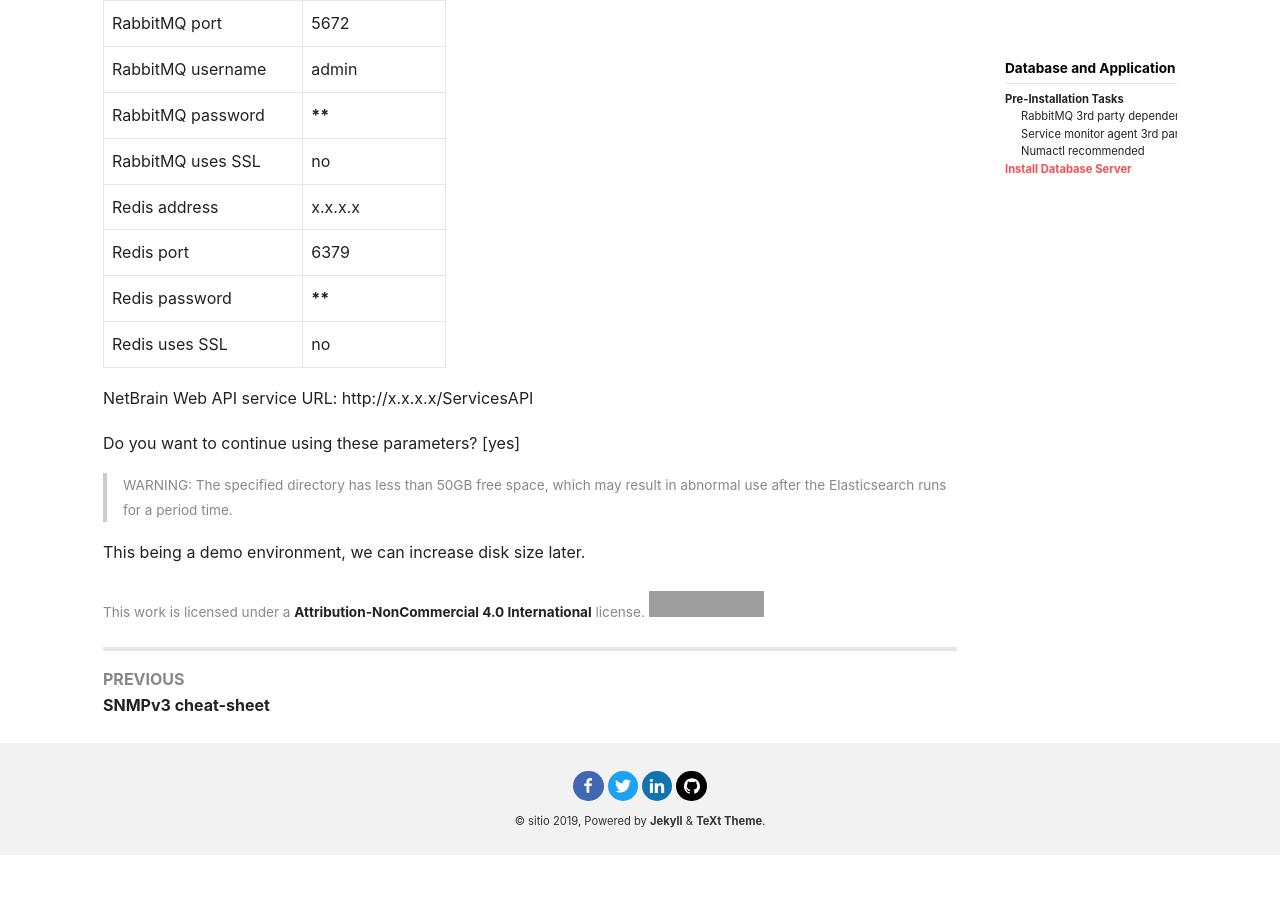
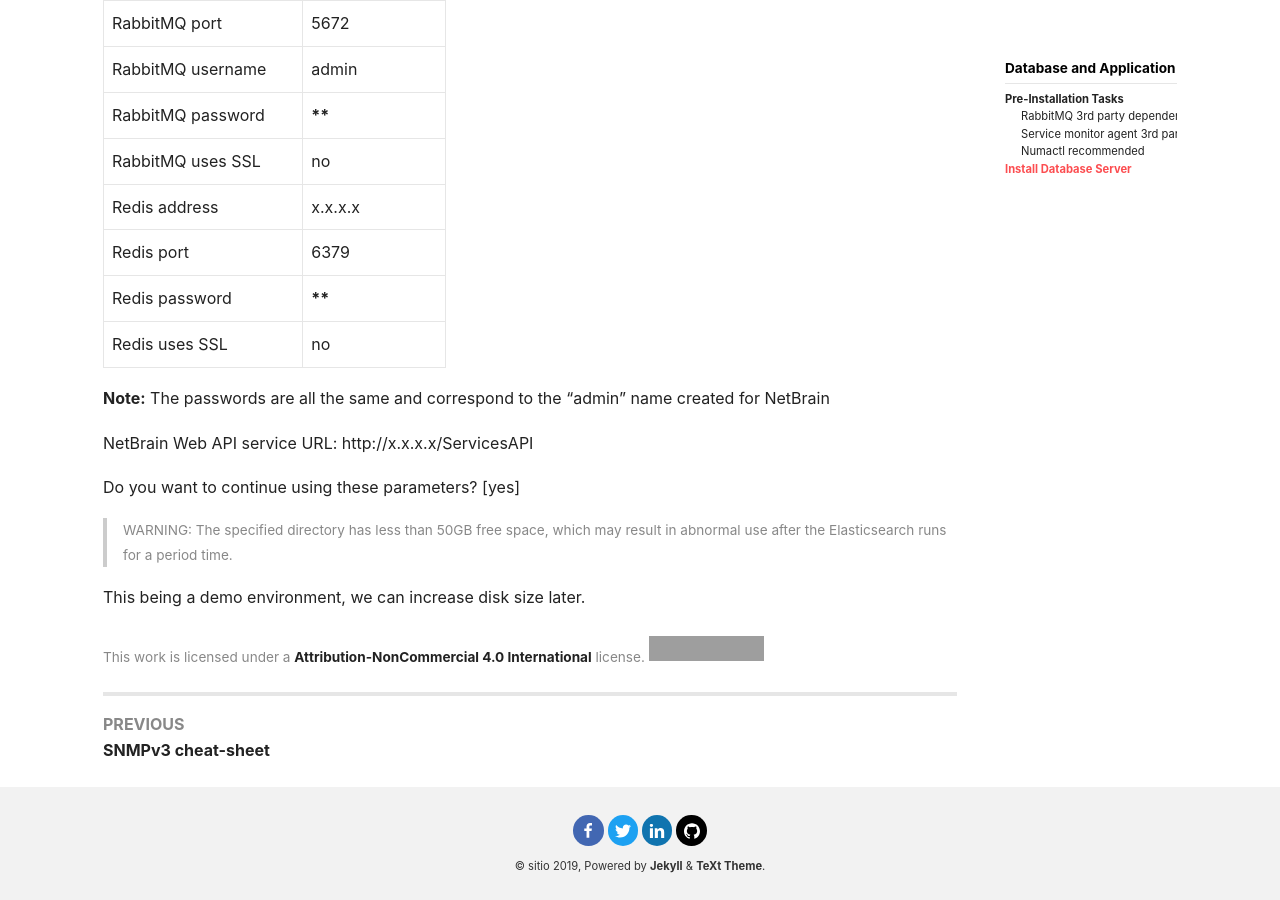
Before and after one commit to amarinjs/sitio, a Jekyll site: the page built from _posts/2019-12-12-Netbrain-all-in-two.md, in a window 1280 px wide and 900 px high, scrolled down 4200 px. Built offline with Jekyll 4.4.1, drawn with Linux system fonts in a browser that asks for light colours; nearby versions of some CDN libraries; comment, search, counter and statistics services are not loaded; before the commit the page ends 5055 px from its top, so only the background shows below that; grey boxes are pictures that could not be loaded.

Commit message:
Update 2019-12-12-Netbrain-all-in-two.md

```diff
--- a/_posts/2019-12-12-Netbrain-all-in-two.md
+++ b/_posts/2019-12-12-Netbrain-all-in-two.md
@@ -167,6 +167,8 @@
 | Redis uses SSL         | no |
 |-----------------+------------|
 
+**Note:** The passwords are all the same and correspond to the "admin" name created for NetBrain
+
 NetBrain Web API service URL:   http://x.x.x.x/ServicesAPI
 
 Do you want to continue using these parameters? [yes]
```
